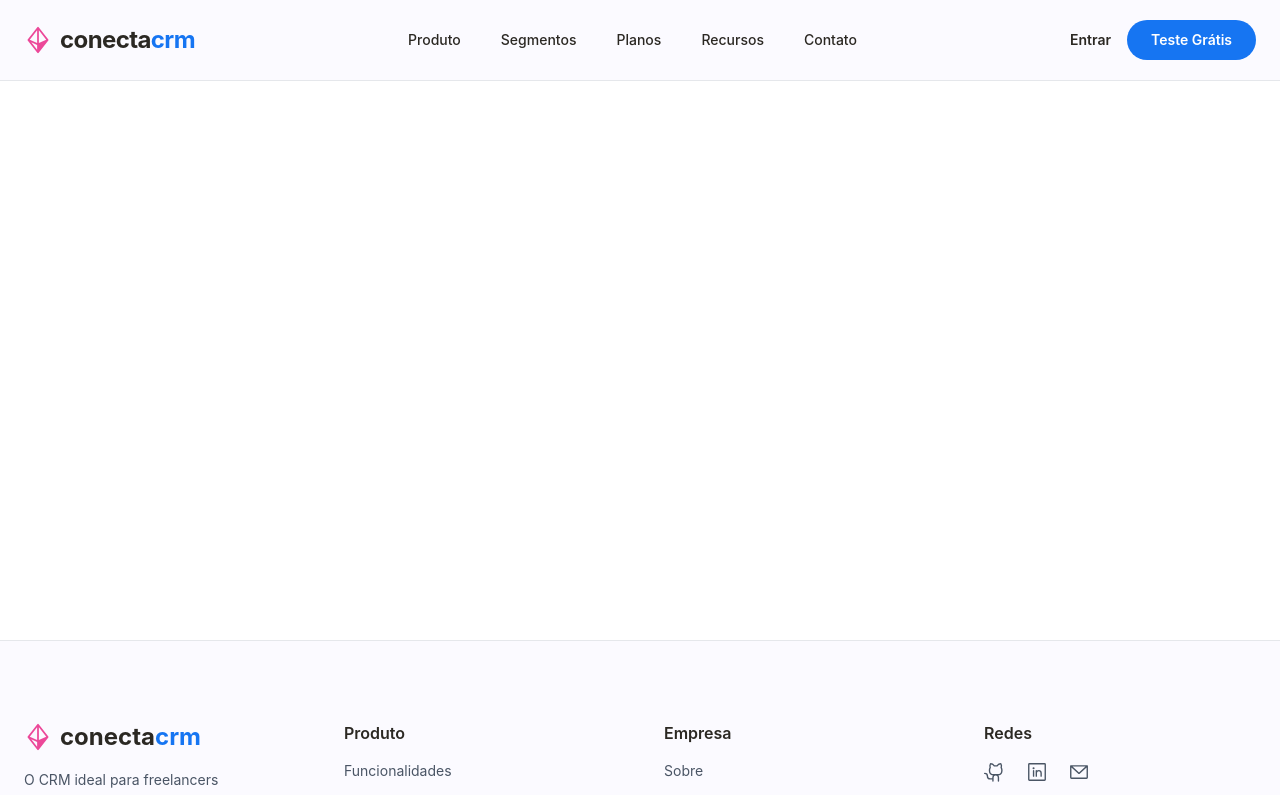
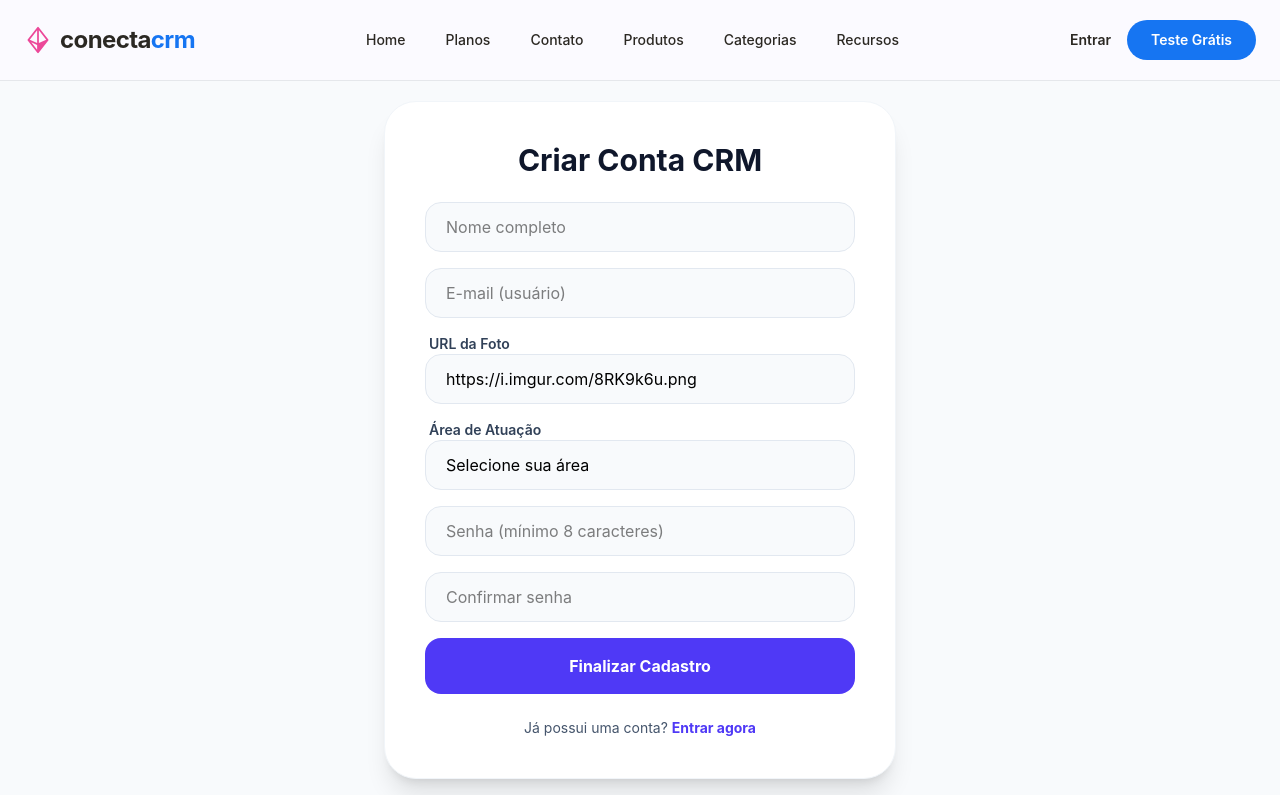
Before and after one commit to grupo-1234/front-CRM, a React (Vite) app: page /cadastro in a window 1280 px wide. Shown: the top 795 px of the page. Built offline with nearby package versions, Linux system fonts and the light colour scheme.

Commit message:
login e cadastro

```diff
--- a/src/App.tsx
+++ b/src/App.tsx
@@ -4,6 +4,7 @@ import Home from "./pages/home/Home";
 import Footer from "./components/footer/Footer";
 import { AuthProvider } from "./contexts/AuthContext";
 import Login from "./pages/login/Login";
+import Cadastro from "./pages/cadastro/Cadastro";
 
 function App() {
   return (
@@ -14,6 +15,7 @@ function App() {
           <Routes>
             <Route path="/" element={<Login />} />
             <Route path="/login" element={<Login />} />
+            <Route path="/cadastro" element={<Cadastro />} />
             <Route path="/home" element={<Home />} />
           </Routes>
         </div>
--- a/src/components/navbar/Navbar.tsx
+++ b/src/components/navbar/Navbar.tsx
@@ -1,6 +1,7 @@
-import { useState } from "react";
-import { Link } from "react-router-dom";
-import { List, X, CurrencyEth } from "@phosphor-icons/react";
+import { useState, useContext } from "react";
+import { Link, useNavigate } from "react-router-dom";
+import { List, X, CurrencyEth, SignOut } from "@phosphor-icons/react";
+import { AuthContext } from "../../contexts/AuthContext";
 
 interface NavbarProps {
   onOpenModal?: (titulo: string) => void;
@@ -8,17 +9,36 @@ interface NavbarProps {
 
 export default function Navbar({ onOpenModal }: NavbarProps) {
   const [isOpen, setIsOpen] = useState(false);
+  const navigate = useNavigate();
+  const { usuario, handleLogout } = useContext(AuthContext);
 
   const toggleMenu = () => setIsOpen(!isOpen);
   const closeMenu = () => setIsOpen(false);
+
+  // Função para proteger links internos do sistema
+  const navegarProtegido = (destino: string) => {
+    closeMenu();
+    if (usuario.token === "") {
+      navigate("/login");
+    } else {
+      navigate(destino);
+    }
+  };
+
+  function logout() {
+    handleLogout();
+    closeMenu();
+    navigate('/login');
+  }
 
   return (
     <nav className="bg-[#FBFAFF] text-[#2B2823] w-full fixed top-0 left-0 z-50 border-b border-gray-200">
       <div className="max-w-7xl mx-auto px-6">
         <div className="flex justify-between items-center h-20">
 
+          {/* Logo sempre leva para a Home (Liberada) */}
           <Link
-          to="/"
+            to="/home"
             onClick={closeMenu}
             className="flex items-center gap-2 text-2xl font-bold tracking-tight hover:opacity-80 transition"
           >
@@ -27,37 +47,56 @@ export default function Navbar({ onOpenModal }: NavbarProps) {
               conecta<span className="text-[#1675F2]">crm</span>
             </span>
           </Link>
+
+          {/* Links de Navegação (Desktop) */}
           <div className="hidden lg:flex items-center gap-10 text-sm font-medium">
-            <a href="#produto" className="hover:text-[#1675F2] transition">
-              Produto
-            </a>
-            <a href="#segmentos" className="hover:text-[#1675F2] transition">
-              Segmentos
-            </a>
-            <a href="#planos" className="hover:text-[#1675F2] transition">
-              Planos
-            </a>
-            <a href="#recursos" className="hover:text-[#1675F2] transition">
-              Recursos
-            </a>
-            <a href="#contato" className="hover:text-[#1675F2] transition">
-              Contato
-            </a>
+            {/* Opções Públicas */}
+            <Link to="/home" className="hover:text-[#1675F2] transition">Home</Link>
+            <Link to="/planos" className="hover:text-[#1675F2] transition">Planos</Link>
+            <Link to="/contato" className="hover:text-[#1675F2] transition">Contato</Link>
+
+            {/* Opções Protegidas (Exigem Token) */}
+            <button onClick={() => navegarProtegido("/produtos")} className="hover:text-[#1675F2] transition">Produtos</button>
+            <button onClick={() => navegarProtegido("/categorias")} className="hover:text-[#1675F2] transition">Categorias</button>
+            <button onClick={() => navegarProtegido("/recursos")} className="hover:text-[#1675F2] transition">Recursos</button>
           </div>
 
+          {/* Botões de Ação (Login/Cadastro ou Perfil) */}
           <div className="hidden lg:flex items-center gap-4">
-            <button className="text-sm font-semibold hover:text-[#1675F2] transition">
+            {usuario.token !== "" ? (
+              <div className="flex items-center gap-4">
+                <div className="flex items-center gap-3 bg-white border border-gray-200 py-1.5 pl-2 pr-4 rounded-full shadow-sm">
+                  <img
+                    src={usuario.foto || "https://i.imgur.com/8RK9k6u.png"}
+                    alt={usuario.nome}
+                    className="w-8 h-8 rounded-full object-cover border border-[#1675F2]"
+                  />
+                  <div className="flex flex-col">
+                    <span className="text-xs font-bold leading-none">{usuario.nome.split(' ')[0]}</span>
+                    <span className="text-[10px] text-gray-500 uppercase font-semibold tracking-wider">{usuario.perfil}</span>
+                  </div>
+                </div>
+
+                <button title="Sair" onClick={logout} className="text-gray-400 hover:text-red-500 transition">
+                  <SignOut size={24} weight="bold" />
+                </button>
+              </div>
+            ) : (
+              <>
+                <Link to="/login" className="text-sm font-semibold hover:text-[#1675F2] transition">
                   Entrar
-            </button>
-
-            <button
-              onClick={() => onOpenModal?.("Teste grátis")}
+                </Link>
+                <Link
+                  to="/cadastro"
                   className="bg-[#1675F2] hover:bg-[#148DD9] text-white px-6 py-2.5 rounded-full text-sm font-semibold transition"
                 >
                   Teste Grátis
-            </button>
+                </Link>
+              </>
+            )}
           </div>
 
+          {/* Botão Mobile Hamburger */}
           <div className="lg:hidden">
             <button onClick={toggleMenu}>
               {isOpen ? <X size={26} weight="bold" /> : <List size={26} weight="bold" />}
@@ -66,29 +105,45 @@ export default function Navbar({ onOpenModal }: NavbarProps) {
         </div>
       </div>
 
+      {/* Menu Mobile */}
       <div
         className={`lg:hidden bg-[#FBFAFF] border-t transition-all duration-300 ${
-          isOpen
-            ? "max-h-screen opacity-100 py-6"
-            : "max-h-0 opacity-0 overflow-hidden"
+          isOpen ? "max-h-screen opacity-100 py-6" : "max-h-0 opacity-0 overflow-hidden"
         }`}
       >
         <div className="flex flex-col items-center gap-6 font-medium">
-          <a href="#produto" onClick={closeMenu}>Produto</a>
-          <a href="#segmentos" onClick={closeMenu}>Segmentos</a>
-          <a href="#planos" onClick={closeMenu}>Planos</a>
-          <a href="#recursos" onClick={closeMenu}>Recursos</a>
-          <a href="#contato" onClick={closeMenu}>Contato</a>
+          {/* Links Públicos Mobile */}
+          <Link to="/home" onClick={closeMenu}>Home</Link>
+          <Link to="/planos" onClick={closeMenu}>Planos</Link>
+          <Link to="/contato" onClick={closeMenu}>Contato</Link>
 
-          <button
-            onClick={() => {
-              onOpenModal?.("Teste grátis");
-              closeMenu();
-            }}
+          {/* Links Protegidos Mobile */}
+          <button onClick={() => navegarProtegido("/produtos")}>Produtos</button>
+          <button onClick={() => navegarProtegido("/categorias")}>Categorias</button>
+          <button onClick={() => navegarProtegido("/recursos")}>Recursos</button>
+
+          <hr className="w-4/5 border-gray-200" />
+
+          {usuario.token !== "" ? (
+            <>
+              <div className="flex flex-col items-center gap-2">
+                <span className="text-xs text-gray-400 uppercase tracking-widest">{usuario.perfil}</span>
+                <span className="font-bold">{usuario.nome}</span>
+              </div>
+              <button onClick={logout} className="text-red-500 font-bold">Sair da Conta</button>
+            </>
+          ) : (
+            <>
+              <Link to="/login" onClick={closeMenu}>Entrar</Link>
+              <Link
+                to="/cadastro"
+                onClick={closeMenu}
                 className="bg-[#1675F2] text-white px-6 py-3 rounded-full font-semibold hover:bg-[#148DD9] transition"
               >
                 Teste Grátis
-          </button>
+              </Link>
+            </>
+          )}
         </div>
       </div>
     </nav>
--- a/src/models/Produto.ts
+++ b/src/models/Produto.ts
@@ -7,6 +7,6 @@ export interface Produto {
     descricao: string,
     preco: number,
     status: boolean,
-    usuario: Usuario;
-    categoria: Categoria;
+    usuario: Usuario | null;
+    categoria: Categoria |null;
 }
--- a/src/models/Usuario.ts
+++ b/src/models/Usuario.ts
@@ -6,5 +6,6 @@ export interface Usuario {
     usuario: string,
     senha: string,
     foto: string,
+    perfil: string,
     produto?: Produto [] | null;
 }
--- a/src/models/UsuarioLogin.ts
+++ b/src/models/UsuarioLogin.ts
@@ -3,6 +3,7 @@ export interface UsuarioLogin {
     nome: string,
     usuario: string,
     senha: string,
-    foto: string,
+    foto?: string,
+    perfil: string,
     token: string
 }
--- /dev/null
+++ b/src/pages/cadastro/Cadastro.tsx
@@ -0,0 +1,139 @@
+import {  useEffect, useState, type ChangeEvent } from 'react'
+import { useNavigate, Link } from 'react-router-dom'
+import { RotatingLines } from 'react-loader-spinner'
+import type { Usuario } from '../../models/Usuario'
+import { cadastrarUsuario } from '../../services/Service'
+
+
+function Cadastro() {
+  const navigate = useNavigate()
+  const [isLoading, setIsLoading] = useState<boolean>(false)
+  const [confirmarSenha, setConfirmarSenha] = useState<string>("")
+
+  const [usuario, setUsuario] = useState<Usuario>({
+    id: 0,
+    nome: '',
+    usuario: '',
+    senha: '',
+    foto: 'https://i.imgur.com/8RK9k6u.png',
+    perfil: ''
+  })
+
+  useEffect(() => {
+    if (usuario.id !== 0) {
+      navigate('/login')
+    }
+  }, [usuario])
+
+  function atualizarEstado(e: ChangeEvent<HTMLInputElement | HTMLSelectElement>) {
+    setUsuario({
+      ...usuario,
+      [e.target.name]: e.target.value
+    })
+  }
+
+  async function cadastrar(e: ChangeEvent<HTMLFormElement>) {
+    e.preventDefault()
+    if (confirmarSenha === usuario.senha && usuario.senha.length >= 8) {
+      setIsLoading(true)
+      try {
+        await cadastrarUsuario(`/usuarios/cadastrar`, usuario, setUsuario)
+        alert('Usuário cadastrado com sucesso!')
+      } catch (error) {
+        alert('Erro ao cadastrar o Usuário')
+      }
+    } else {
+      alert('Dados inconsistentes. Verifique a senha.')
+    }
+    setIsLoading(false)
+  }
+
+  return (
+    <div className="flex items-center justify-center min-h-screen bg-slate-50 p-4 mt-10">
+      <div className="w-full max-w-lg bg-white p-10 rounded-[2rem] shadow-xl border border-slate-100">
+        <h2 className="text-3xl font-bold text-slate-900 mb-6 text-center">Criar Conta CRM</h2>
+
+        <form onSubmit={cadastrar} className="space-y-4">
+          <input
+            type="text"
+            name="nome"
+            placeholder="Nome completo"
+            className="w-full px-5 py-3 bg-slate-50 border border-slate-200 rounded-2xl outline-none focus:border-indigo-500"
+            value={usuario.nome}
+            onChange={atualizarEstado}
+          />
+          <input
+            type="text"
+            name="usuario"
+            placeholder="E-mail (usuário)"
+            className="w-full px-5 py-3 bg-slate-50 border border-slate-200 rounded-2xl outline-none focus:border-indigo-500"
+            value={usuario.usuario}
+            onChange={atualizarEstado}
+          />
+          <div className="flex flex-col w-full">
+          <label htmlFor="foto" className="text-sm font-semibold text-slate-700 ml-1">URL da Foto</label>
+          <input
+            type="text"
+            id="foto"
+            name="foto"
+            placeholder="Link da sua foto de perfil"
+            className="w-full px-5 py-3 bg-slate-50 border border-slate-200 rounded-2xl outline-none focus:border-indigo-500 transition-all"
+            value={usuario.foto}
+            onChange={atualizarEstado}
+          />
+          </div>
+          <div className="flex flex-col w-full">
+          <label htmlFor="perfil" className="text-sm font-semibold text-slate-700 ml-1">Área de Atuação</label>
+          <select
+              id="perfil"
+              name="perfil"
+              className="w-full px-5 py-3 bg-slate-50 border border-slate-200 rounded-2xl outline-none focus:border-indigo-500 transition-all appearance-none"
+              value={usuario.perfil}
+              onChange={atualizarEstado}
+              required
+          >
+              <option value="" disabled>Selecione sua área</option>
+              <option value="Desenvolvedor FrontEnd">Desenvolvedor FrontEnd</option>
+              <option value="Desenvolvedor Backend">Desenvolvedor Backend</option>
+              <option value="FullStack">FullStack</option>
+              <option value="UX/UI Design">UX/UI Design</option>
+              <option value="Mobile Developer">Mobile Developer</option>
+          </select>
+          </div>
+          <input
+            type="password"
+            name="senha"
+            placeholder="Senha (mínimo 8 caracteres)"
+            className="w-full px-5 py-3 bg-slate-50 border border-slate-200 rounded-2xl outline-none focus:border-indigo-500"
+            value={usuario.senha}
+            onChange={atualizarEstado}
+          />
+          <input
+            type="password"
+            name="confirmarSenha"
+            placeholder="Confirmar senha"
+            className="w-full px-5 py-3 bg-slate-50 border border-slate-200 rounded-2xl outline-none focus:border-indigo-500"
+            value={confirmarSenha}
+            onChange={(e) => setConfirmarSenha(e.target.value)}
+          />
+
+          <button
+            type="submit"
+            className="w-full py-4 bg-indigo-600 hover:bg-indigo-700 text-white font-bold rounded-2xl transition-all flex justify-center"
+          >
+            {isLoading ? <RotatingLines strokeColor="white" width="24" /> : "Finalizar Cadastro"}
+          </button>
+        </form>
+
+        <p className="mt-6 text-center text-slate-600 text-sm">
+          Já possui uma conta?{' '}
+          <Link to="/login" className="text-indigo-600 font-bold hover:underline">
+            Entrar agora
+          </Link>
+        </p>
+      </div>
+    </div>
+  )
+}
+
+export default Cadastro
--- a/src/pages/login/Login.tsx
+++ b/src/pages/login/Login.tsx
@@ -1,4 +1,4 @@
-import {  useContext, useEffect, useState, type ChangeEvent } from 'react';
+import { useContext, useEffect, useState, type ChangeEvent } from 'react';
 import { Link, useNavigate } from 'react-router-dom';
 import { AuthContext } from '../../contexts/AuthContext';
 import { RotatingLines } from 'react-loader-spinner';
@@ -8,15 +8,22 @@ function Login() {
   const navigate = useNavigate();
   const { usuario, handleLogin, isLoading } = useContext(AuthContext);
 
-  const [usuarioLogin, setUsuarioLogin] = useState<UsuarioLogin>({} as UsuarioLogin);
+  const [usuarioLogin, setUsuarioLogin] = useState<UsuarioLogin>({
+    id: 0,
+    nome: '',
+    usuario: '',
+    senha: '',
+    foto: '',
+    token: ''
+  } as UsuarioLogin);
 
   useEffect(() => {
     if (usuario.token !== "") {
       navigate('/home');
     }
-  }, [usuario]);
+  }, [usuario, navigate]);
 
-  function atualizarEstado(e: ChangeEvent<HTMLInputElement>) {
+  function atualizarEstado(e: ChangeEvent<HTMLInputElement | HTMLSelectElement>) {
     setUsuarioLogin({
       ...usuarioLogin,
       [e.target.name]: e.target.value
@@ -54,6 +61,7 @@ function Login() {
         </div>
       </div>
 
+      {/* Lado do Login: Minimalista e Arredondado (40% da tela) */}
       <div className="w-full lg:w-2/5 flex flex-col justify-center items-center p-8 lg:p-16 bg-slate-50">
         <div className="w-full max-w-md bg-white p-10 rounded-[2rem] shadow-xl shadow-slate-200/50 border border-slate-100">
           <div className="mb-10 text-center">
@@ -67,11 +75,12 @@ function Login() {
               <input
                 type="text"
                 id="usuario"
-                name="usuario"
+                name="usuario" // Atributo 'name' deve ser igual à chave no modelo (usuario)
                 placeholder="nome@empresa.com"
                 className="w-full px-5 py-4 bg-slate-50 border border-slate-200 rounded-2xl focus:ring-4 focus:ring-indigo-500/10 focus:border-indigo-500 transition-all outline-none text-slate-900"
                 value={usuarioLogin.usuario}
                 onChange={atualizarEstado}
+                required
               />
             </div>
 
@@ -88,12 +97,14 @@ function Login() {
                 className="w-full px-5 py-4 bg-slate-50 border border-slate-200 rounded-2xl focus:ring-4 focus:ring-indigo-500/10 focus:border-indigo-500 transition-all outline-none text-slate-900"
                 value={usuarioLogin.senha}
                 onChange={atualizarEstado}
+                required
               />
             </div>
 
             <button
               type="submit"
-              className="w-full py-4 bg-indigo-600 hover:bg-indigo-700 text-white font-bold rounded-2xl shadow-lg shadow-indigo-200 transition-all transform active:scale-[0.98] flex justify-center items-center"
+              disabled={isLoading}
+              className="w-full py-2.5 bg-[#1675F2] hover:bg-[#148DD9] text-white font-bold rounded-full shadow-lg shadow-indigo-200 transition-all transform active:scale-[0.98] flex justify-center items-center disabled:opacity-70"
             >
               {isLoading ? (
                 <RotatingLines strokeColor="white" strokeWidth="5" width="24" visible={true} />
--- a/src/services/Service.ts
+++ b/src/services/Service.ts
@@ -8,3 +8,8 @@ export const login = async (url: string, dados: Object, setDados: Function) =>{
     const resposta = await api.post(url, dados)
     setDados(resposta.data)
 }
+
+export const cadastrarUsuario = async (url: string, dados: Object, setDados: Function) => {
+  const resposta = await api.post(url, dados)
+  setDados(resposta.data)
+}
```
Also changed, not shown: src/contexts/AuthContext.tsx (+10 -35 lines). Lines whose indentation alone changed are shown as unchanged.
